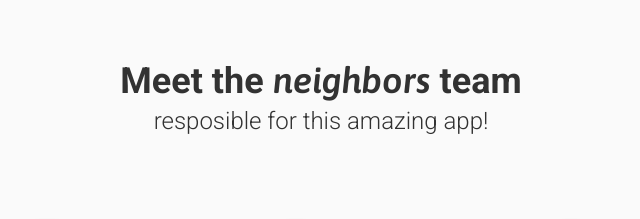
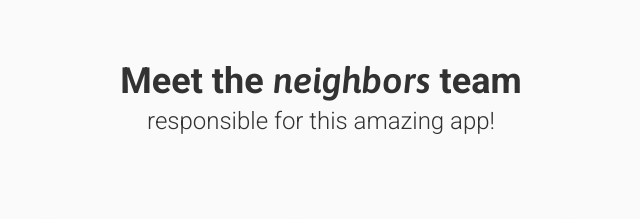
Before and after one commit to Bbbie/neighbors, a Rails app: page /about in a window 1280 px wide. Shown: the part 173-392 px from the top of the page, without its empty margins (319-959 px from the left). Run offline with Rails 7, Linux system fonts and the light colour scheme; style sheets or scripts are compiled from the project's sources; parts of the project's set-up code (start-up, migrations or seed data) failed here and were passed over; some libraries are stand-ins or nearby versions.

Commit message:
respo*n*sible

```diff
--- a/app/views/pages/about.html.erb
+++ b/app/views/pages/about.html.erb
@@ -2,7 +2,7 @@
   <div class="about-container">
     <div class="about-header">
       <h1 class="headline">Meet the <div class="neighbors-about">neighbors</div> team</h1>
-      <h2 class="subheader">resposible for this amazing app!</h2>
+      <h2 class="subheader">responsible for this amazing app!</h2>
       <!-- <p class="emojis-about">👩‍💻👩‍💻👩‍💻</p> -->
     </div>
     <div class="members-about">
```
